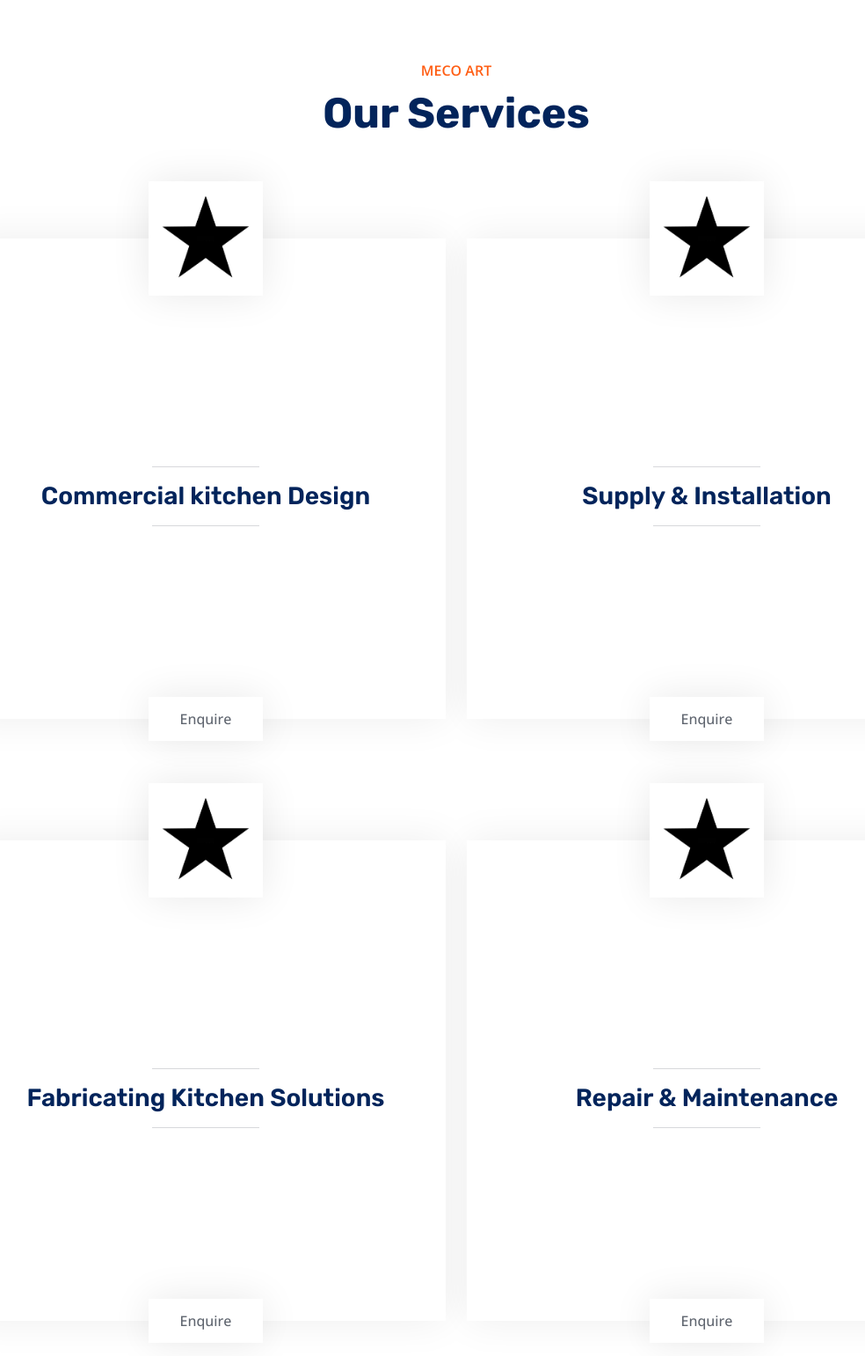
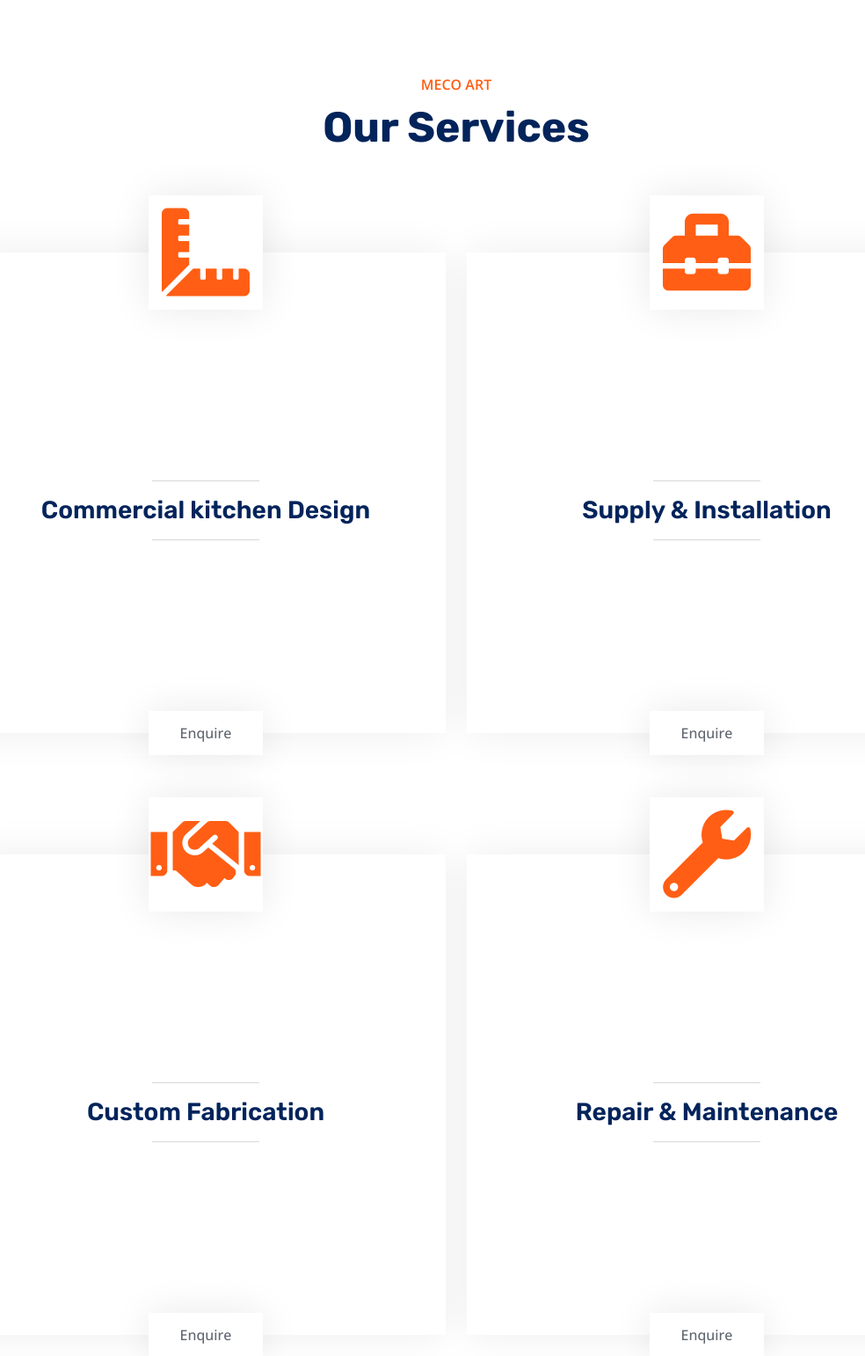
Before and after one commit to Konyuka/mecoart, a PHP site: page / in a window 1280 px wide. Shown: the part 3280-4821 px from the top of the page at 88% size, without its empty margins (121-1105 px from the left). Run offline with PHP 8.4, Linux system fonts and the light colour scheme; some libraries are stand-ins or nearby versions.

Commit message:
UI Edits

```diff
--- a/components/footer.html
+++ b/components/footer.html
@@ -39,7 +39,7 @@
             </div>
             <div class="col-lg-3 col-md-6">
                 <h5 class="text-white mb-4">Newsletter</h5>
-                <p>Join the Meco Art community and stay informed with our newslette</p>
+                <p>Join the Meco Art community and stay informed with our newsletter</p>
                 <div class="position-relative w-100">
                     <input class="form-control bg-transparent w-100 py-3 ps-4 pe-5" type="text"
                         placeholder="Your email">
--- a/css/style.css
+++ b/css/style.css
@@ -4,6 +4,20 @@
     --secondary: #5F656F;
     --light: #F5F5F5;
     --dark: #02245B;
+}
+
+.hover-text-primary:hover {
+  color: #FF5E14; /* Set the text color to the primary color on hover */
+  transition: color 0.2s; /* Add a smooth transition effect */
+}
+
+.icon-center {
+  position: absolute;
+  top: 50%;
+  left: 50%;
+  transform: translate(-50%, -50%);
+  font-size: 100px;
+  color: #FF5E14;
 }
 
 .back-to-top {
@@ -662,7 +676,7 @@ h6,
 .testimonial-carousel .owl-nav {
     position: absolute;
     width: 350px;
-    top: 20px;
+    top: -60px;
     left: 50%;
     transform: translateX(-50%);
     display: flex;
--- a/index.php
+++ b/index.php
@@ -83,7 +83,7 @@ $currentPage = 'index';
                     </div> -->
                 </div>
                 <div class="col-lg-10 wow fadeIn" data-wow-delay="0.5s">
-                    <p class="fw-medium text-uppercase text-primary mb-2">Leaders in commercial kitchen equipment</p>
+                    <p class="fw-medium text-uppercase text-primary mb-2">Get expert advice</p>
                     <h1 class="display-5 mb-4">Choosing The Right Kitchen Equipment</h1>
                     <p class="mb-4">
                         Starting a commercial kitchen involves several steps, including obtaining necessary permits and
@@ -118,8 +118,12 @@ $currentPage = 'index';
                                 </div>
                                 <div class="ms-3">
                                     <p class="mb-2">Email us</p>
-                                    <h5 class="mb-0">sales@mecoartltd.co.ke</h5>
-                                    <h5 class="mb-0">info@mecoartltd.co.ke</h5>
+                                    <a class="hover-text-primary" href="mailto:sales@mecoartltd.co.ke">
+                                    <h5 class="mb-3 hover-text-primary">sales@mecoartltd.co.ke</h5>
+                                    </a>
+                                    <a href="mailto:info@mecoartltd.co.ke">
+                                        <h5 class="mb-0 hover-text-primary">info@mecoartltd.co.ke</h5>
+                                    </a>
                                 </div>
                             </div>
                         </div>
@@ -130,8 +134,12 @@ $currentPage = 'index';
                                 </div>
                                 <div class="ms-3">
                                     <p class="mb-2">Call us</p>
-                                    <h5 class="mb-0">+254 748 508 142</h5>
-                                    <h5 class="mb-0">+254 704 123 574</h5>
+                                    <a href="tel:+254 748 508 142">
+                                        <h5 class="mb-3 hover-text-primary">+254 748 508 142</h5>
+                                    </a>
+                                    <a href="tel:+254 704 123 574">
+                                        <h5 class="mb-0 hover-text-primary">+254 704 123 574</h5>
+                                    </a>
                                 </div>
                             </div>
                         </div>
@@ -338,8 +346,9 @@ $currentPage = 'index';
                     <div class="service-item">
 
                         <img class="img-fluid" src="img/orange.png" alt="">
-                        <div class="service-img">
-                            <img class="img-fluid" src="img/star.jpg" alt="">
+                        <div class="service-img relative">
+                            <!-- <img class="img-fluid" src="img/star.jpg" alt=""> -->
+                            <i class="fas fa-ruler-combined icon-center"></i>
                         </div>
                         <div class="service-detail">
                             <div class="service-title">
@@ -380,8 +389,8 @@ $currentPage = 'index';
                 <div class="col-md-6 col-lg-6 wow fadeInUp" data-wow-delay="0.3s">
                     <div class="service-item">
                         <img class="img-fluid" src="img/orange.png" alt="">
-                        <div class="service-img">
-                            <img class="img-fluid" src="img/star.jpg" alt="">
+                        <div class="service-img relative">
+                            <i class="fas fa-toolbox icon-center"></i>
                         </div>
                         <div class="service-detail">
                             <div class="service-title">
@@ -430,13 +439,13 @@ $currentPage = 'index';
                 <div class="col-md-6 col-lg-6 wow fadeInUp" data-wow-delay="0.5s">
                     <div class="service-item">
                         <img class="img-fluid" src="img/orange.png" alt="">
-                        <div class="service-img">
-                            <img class="img-fluid" src="img/star.jpg" alt="">
+                        <div class="service-img relative">
+                            <i class="fas fa-handshake icon-center"></i>
                         </div>
                         <div class="service-detail">
                             <div class="service-title">
                                 <hr class="w-25">
-                                <h3 class="mb-0">Fabricating Kitchen Solutions</h3>
+                                <h3 class="mb-0">Custom Fabrication</h3>
                                 <hr class="w-25">
                             </div>
                             <div class="service-text">
@@ -478,8 +487,8 @@ $currentPage = 'index';
                 <div class="col-md-6 col-lg-6 wow fadeInUp" data-wow-delay="0.5s">
                     <div class="service-item">
                         <img class="img-fluid" src="img/orange.png" alt="">
-                        <div class="service-img">
-                            <img class="img-fluid" src="img/star.jpg" alt="">
+                        <div class="service-img relative">
+                            <i class="fas fa-wrench icon-center"></i>
                         </div>
                         <div class="service-detail">
                             <div class="service-title">
```
